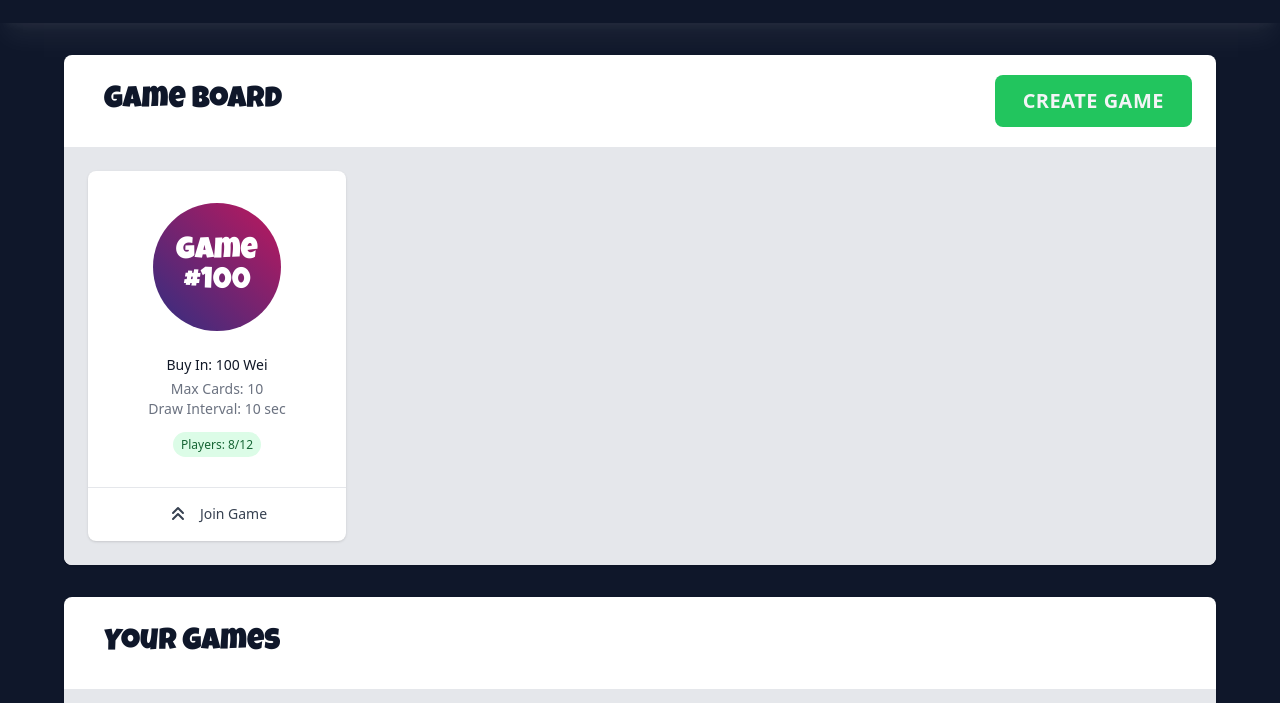
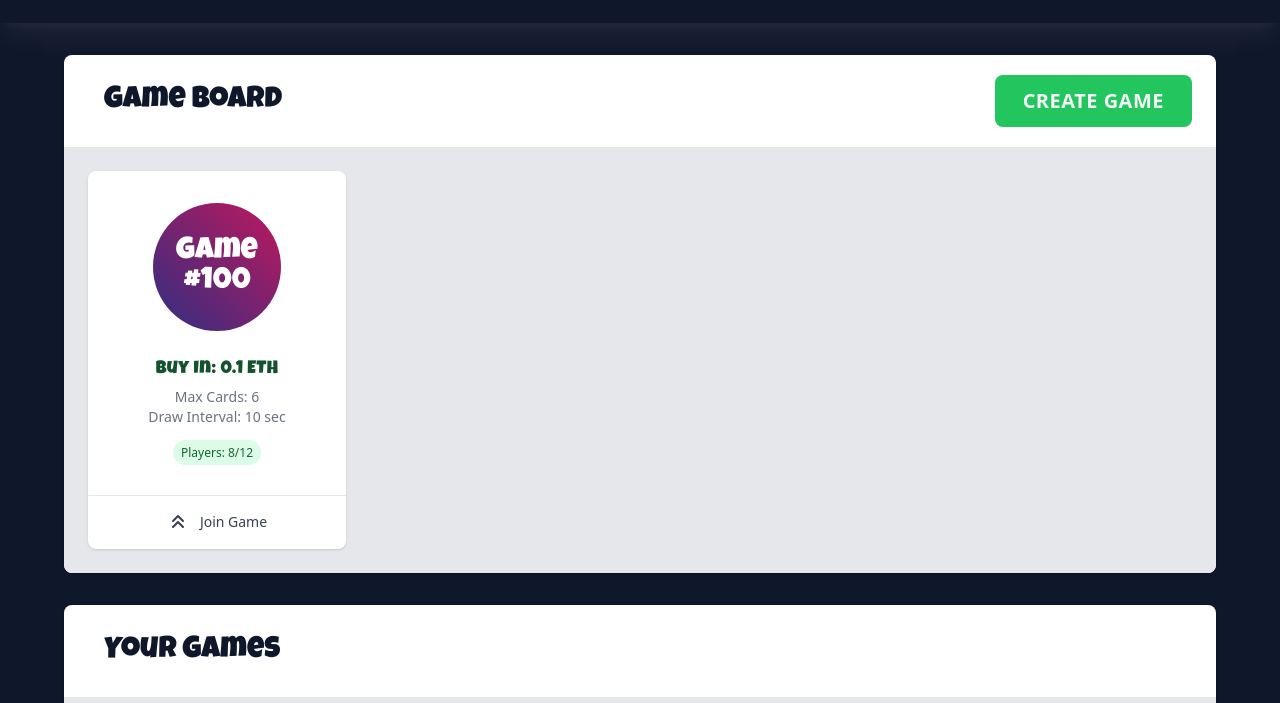
Before and after one commit to ricky-on-the-block/BlockchainBingo, a website built with Vite: page frontend/index.html in a window 1280 px wide. Both pictures are taken after a click on the button "ENTER APP". Shown: the part 97-800 px from the top of the page. Built offline with nearby package versions, Linux system fonts and the light colour scheme.

Commit message:
minor changes

```diff
--- a/frontend/index.html
+++ b/frontend/index.html
@@ -18,7 +18,7 @@
 
     <script type="module" src="/src/alpinejs.ts"></script>
   </head>
-  <body x-data="{ pageState: 'landing' }" class="bg-slate-900">
+  <body x-data="{ pageState: 'landing' }" class="bg-slate-900 antialiased">
     <!-- Navigation Bar -->
     <nav class="flex items-stretch justify-between px-6 py-8 shadow-xl shadow-white/5 lg:px-12">
       <div class="flex flex-row divide-x divide-gray-600">
@@ -80,9 +80,9 @@
                   <span class="mx-auto inline-flex h-32 w-32 items-center justify-center rounded-full bg-gradient-to-tr from-indigo-900 to-pink-700">
                     <span class="font-brand-headline text-3xl leading-none text-white">Game #100</span>
                   </span>
-                  <h3 class="mt-6 text-sm font-medium text-gray-900">Buy In: 100 Wei</h3>
+                  <h3 class="text-green-900 tracking-wide mt-6 font-brand-headline text-lg  font-medium text-gray-900">Buy In: 0.1 ETH</h3>
                   <dl class="mt-1 flex flex-grow flex-col justify-between">
-                    <dd class="text-sm text-gray-500">Max Cards: 10</dd>
+                    <dd class="text-sm text-gray-500">Max Cards: 6</dd>
                     <dd class="text-sm text-gray-500">Draw Interval: 10 sec</dd>
                     <dd class="mt-3">
                       <span class="rounded-full bg-green-100 px-2 py-1 text-xs font-medium text-green-800">Players: 8/12</span>
```
Also changed, not shown: 1 other file.
